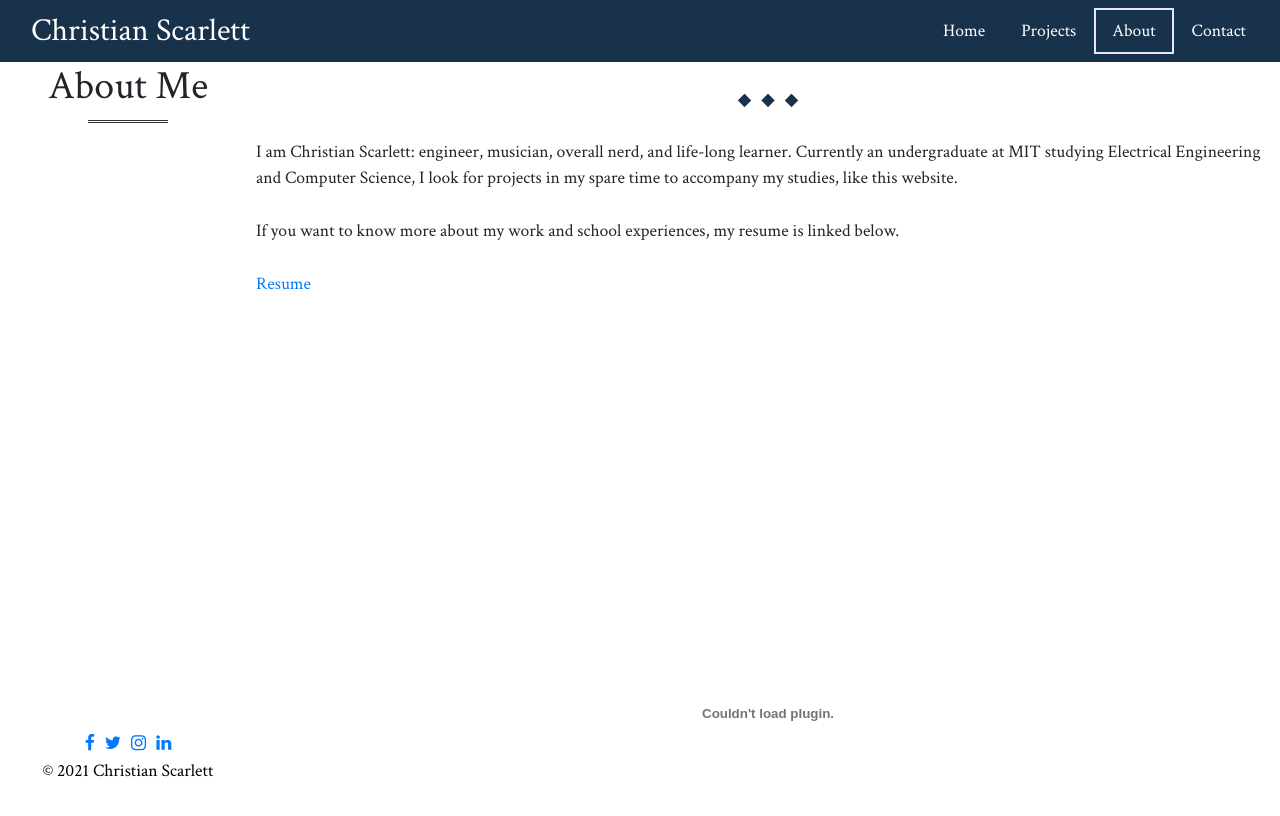
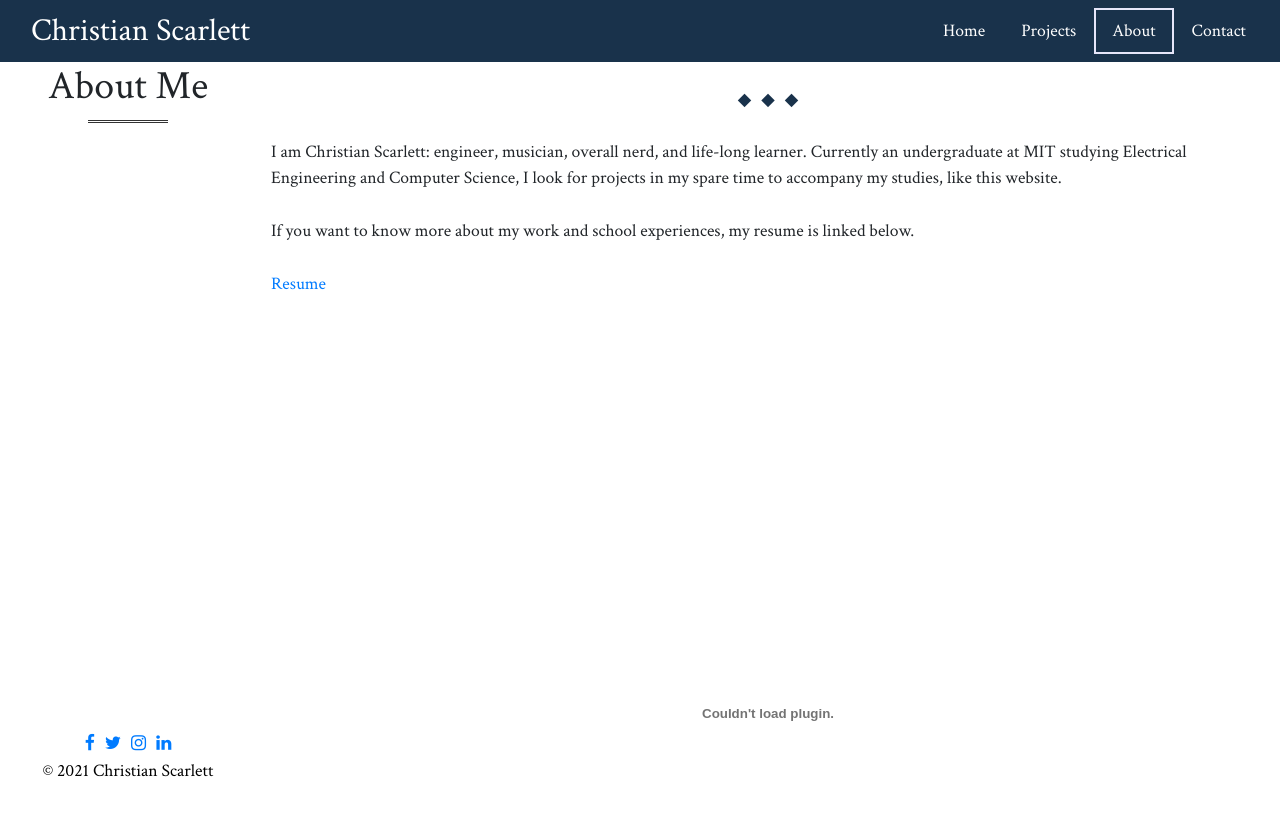
Before and after one commit to christianscarlett/website, a React (Create React App) app: page /#/about in a window 1280 px wide. Shown: the top 816 px of the page. Built offline with nearby package versions, Linux system fonts and the light colour scheme.

Commit message:
pad content

```diff
--- a/src/pages/About.js
+++ b/src/pages/About.js
@@ -17,6 +17,7 @@ class About extends Component {
         title="About Me"
         content = {(
           <>
+          <div className='pad-content'>
             <p>
               I am Christian Scarlett: engineer, musician, overall nerd, and life-long learner. Currently an undergraduate at MIT studying Electrical Engineering and Computer Science, I look for projects in my spare time to accompany my studies, like this website.
               <br/>
@@ -29,6 +30,7 @@ class About extends Component {
             <div className='resume-embed'>
               <embed src={Resume} width="100%" height="800px" />
             </div>
+          </div>
           </>
         )}
       />
--- a/src/pages/Contact.js
+++ b/src/pages/Contact.js
@@ -36,6 +36,7 @@ class Contact extends Component {
         title="Contact Me"
         content={(
           <>
+          <div className='pad-content'>
             <p>
             The best way to get in touch with me is through email or social media. Feel free to email me at christianscarlett21@gmail.com and my school email cjscar@mit.edu&mdash;or, follow the icons for my other sites.
             </p>
@@ -49,6 +50,7 @@ class Contact extends Component {
                 <ContactMethod link='https://www.linkedin.com/in/christianscarlett/' icon={(<i className="fa fa-linkedin"></i>)} title='LinkedIn' />
               </div>
             </div>
+          </div>
           </>
         )}
       />
--- a/src/webcss.css
+++ b/src/webcss.css
@@ -115,6 +115,11 @@ body {
     display: flex;
     flex-direction: column;
     align-items: center;
+}
+
+.pad-content {
+    padding-left: 15px;
+    padding-right: 15px;
 }
 
 @media only screen and (max-width: 480px) {
```
Lines whose indentation alone changed are shown as unchanged.
